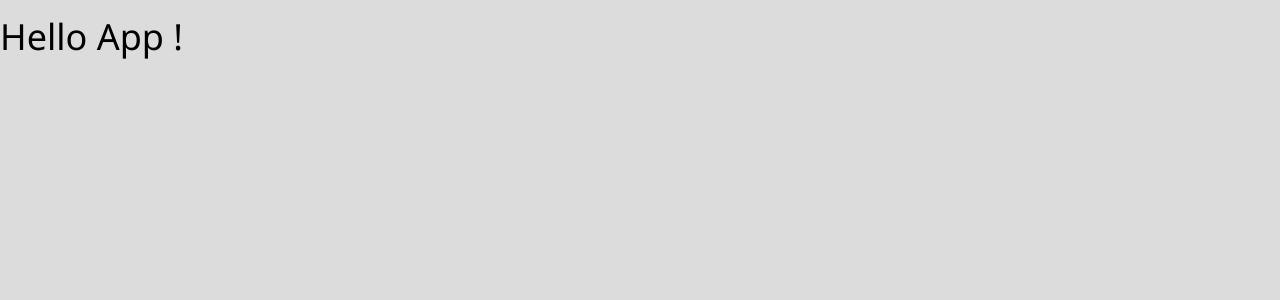
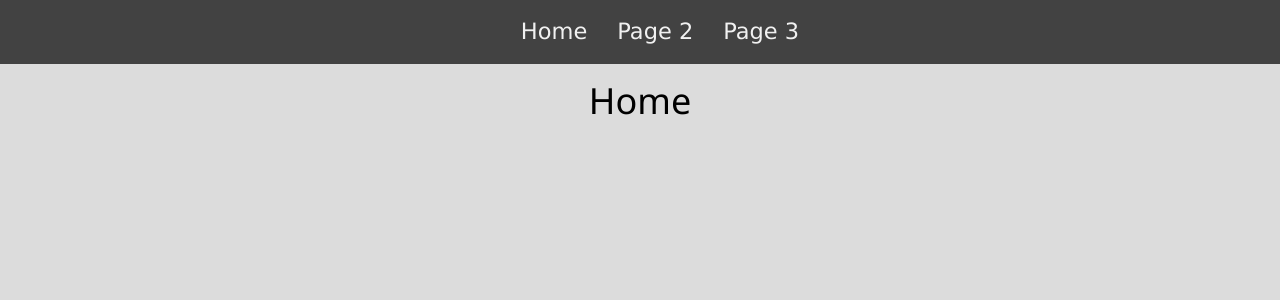
Before and after one commit to giltest99/p7-client-test, a React (Create React App) app: page / in a window 1280 px wide. Shown: the top 300 px of the page. Built offline with nearby package versions, Linux system fonts and the light colour scheme.

Commit message:
Add Router & 3 routes, add navigation & fix React 18 index.js issue

```diff
--- a/src/App.js
+++ b/src/App.js
@@ -1,15 +1,25 @@
+import { BrowserRouter, Routes, Route } from 'react-router-dom';
 import GlobalStyle from './styles/GlobaStyle';
-import './index.css';
+import Home from './pages/Home';
+import Page2 from './pages/Page2';
+import Page3 from './pages/Page3';
+
 
 function App() {
   return (
-    <div className="App">
+    <>
 
       <GlobalStyle />
 
-      <h1 className='firstLaunch'>Hello App !</h1>
+      <BrowserRouter>
+        <Routes>
+          <Route path='/' element={<Home />} />
+          <Route path='page2' element={<Page2 />} />
+          <Route path='page3' element={<Page3 />} />
+        </Routes>
+      </BrowserRouter>
 
-    </div>
+    </>
   );
 }
 
--- /dev/null
+++ b/src/components/Navigation.js
@@ -0,0 +1,47 @@
+import React from 'react';
+import { Outlet, Link } from 'react-router-dom';
+import styled from 'styled-components';
+
+const Nav = styled.nav`
+    background-color: #424242;
+
+    ul {
+        display: flex;
+        flex-direction: row;
+        justify-content: center;
+    }
+    li {
+        list-style: none;
+        margin: 0 1rem;
+    }
+`;
+
+const StyledLink = styled(Link)`
+    color: #F1F1F1;
+    text-decoration: none;
+    font-size: 1.5rem;
+
+`;
+
+export default function Navigation() {
+  return (
+      <>
+        <Nav className='w3-container'>
+            <ul>
+                <li>
+                    <StyledLink to='/'>Home</StyledLink>
+                </li>
+                <li>
+                    <StyledLink to='/page2'>Page 2</StyledLink>
+                </li>
+                <li>
+                    <StyledLink to='/page3'>Page 3</StyledLink>
+                </li>
+            </ul>
+        </Nav>
+
+        <Outlet />
+      </>
+
+  )
+}
--- a/src/index.js
+++ b/src/index.js
@@ -1,11 +1,16 @@
 import React from 'react';
-import ReactDOM from 'react-dom';
+import ReactDOM from "react-dom/client";
 import App from './App';
 
+const container = document.getElementById('root');
+const root = ReactDOM.createRoot(container);
+root.render(<App />);
 
-ReactDOM.render(
+
+
+/* ReactDOM.render(
   <React.StrictMode>
     <App />
   </React.StrictMode>,
   document.getElementById('root')
-);
+); */
--- /dev/null
+++ b/src/pages/Home.js
@@ -0,0 +1,12 @@
+import React from 'react'
+import Navigation from '../components/Navigation'
+
+export default function Home() {
+  return (
+    <div>
+        <Navigation />
+        <h1 className="w3-center">Home</h1>
+
+    </div>
+  )
+}
--- /dev/null
+++ b/src/pages/Page2.js
@@ -0,0 +1,12 @@
+import React from 'react';
+import Navigation from '../components/Navigation';
+
+export default function Page2() {
+  return (
+    <div>
+        <Navigation />
+        <h1 className="w3-center">Page 2</h1>
+
+    </div>
+  )
+}
--- /dev/null
+++ b/src/pages/Page3.js
@@ -0,0 +1,12 @@
+import React from 'react';
+import Navigation from '../components/Navigation';
+
+export default function Page3() {
+  return (
+    <div>
+        <Navigation />
+        <h1 className="w3-center">Page 3</h1>
+
+    </div>
+  )
+}
```
Also changed, not shown: src/index.css (deleted, +0 -14 lines).
